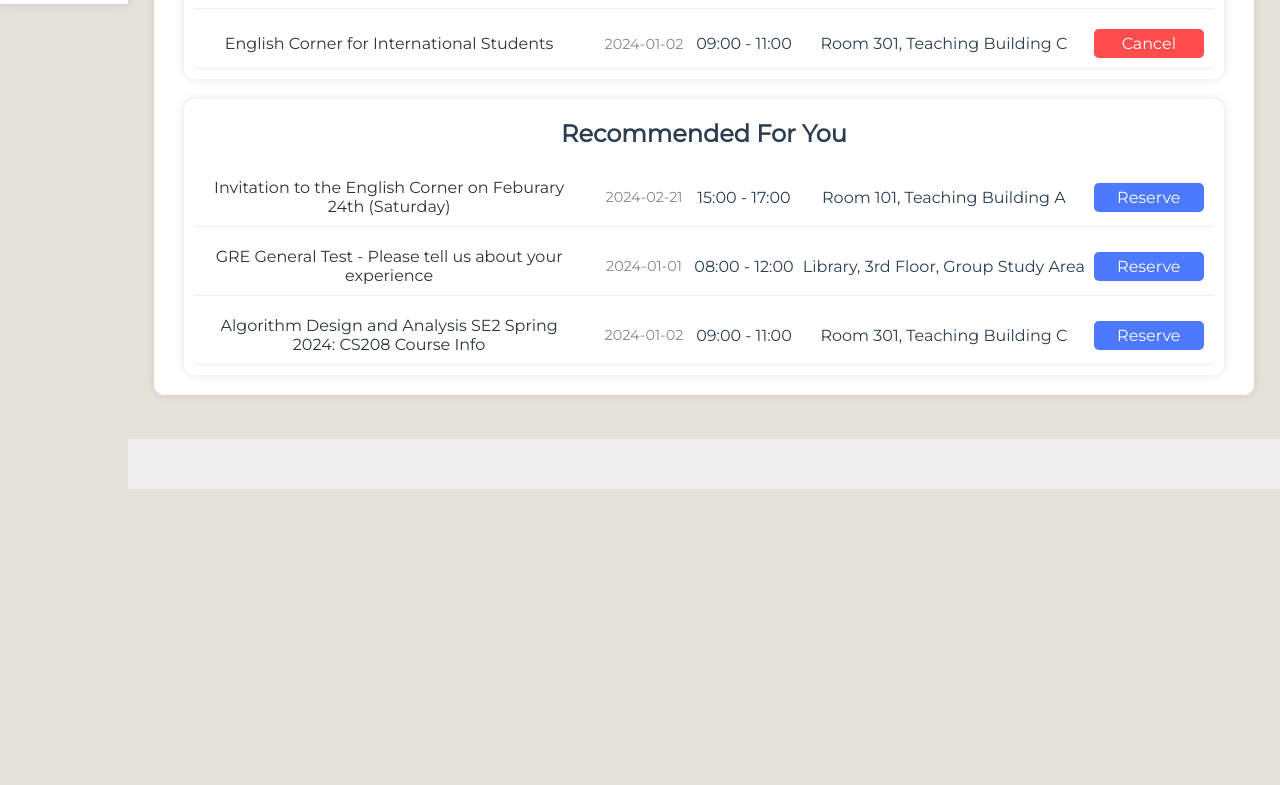
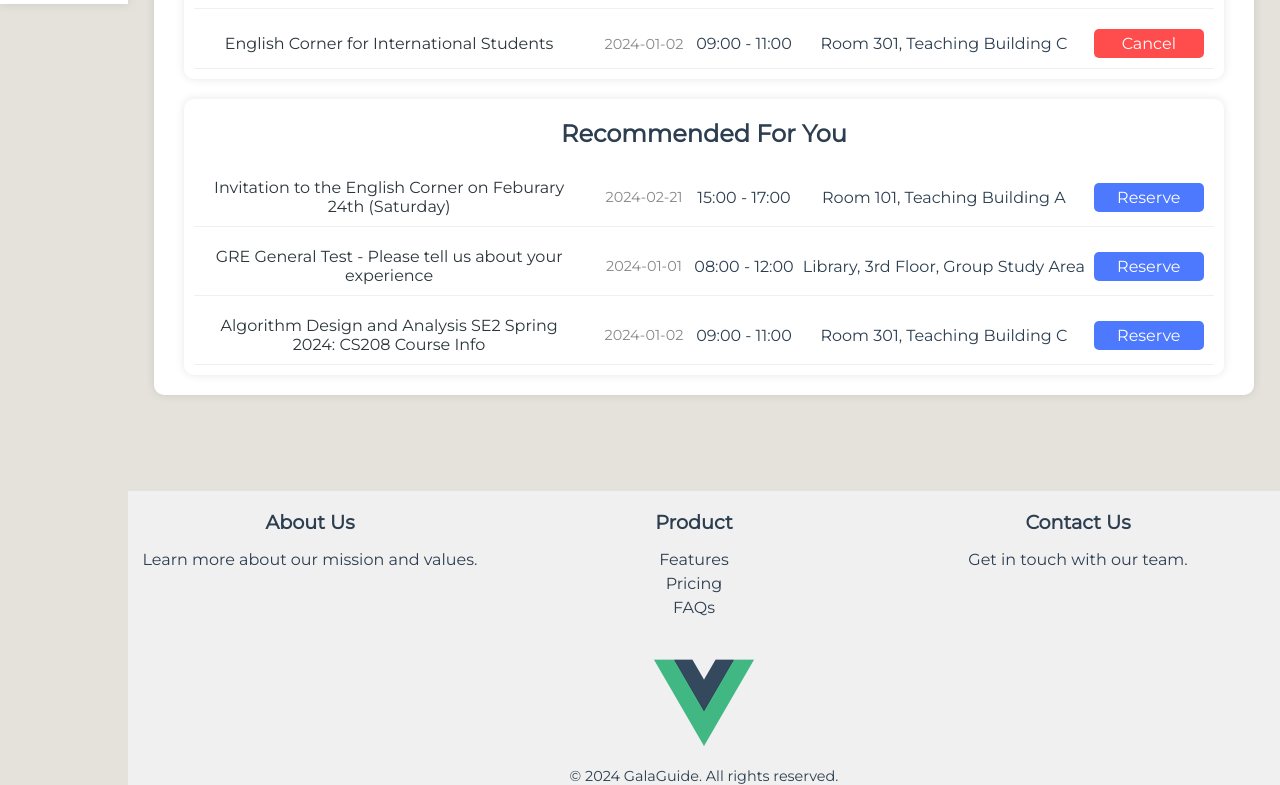
Before and after one commit to sustech-cs304/galaguide, a Vue app in the folder galaguide/: page / in a window 1280 px wide. Shown: the part 796-1581 px from the top of the page. Before the commit the page ends 1285 px from the top, so only its background shows below. Built offline with nearby package versions, Linux system fonts and the light colour scheme; no server answers; what v-calendar would draw is missing.

Commit message:
Beautify footer

```diff
--- a/galaguide/src/components/HomeFooter.vue
+++ b/galaguide/src/components/HomeFooter.vue
@@ -7,17 +7,40 @@ onMounted(() => {
     setTimeout(() => {
         maxHeight.value = document.getElementById('home-er-holder').clientHeight +
             document.getElementById('home-announcements').clientHeight +
-            document.getElementById('top-bar').clientHeight
+            document.getElementById('top-bar').clientHeight + 100
         // console.log(ele.clientHeight,ele.style.border,ele.clientTop)
         console.log('maxHeight:', maxHeight.value)
-        document.getElementById('footer').style.top = `calc( 10% + ${maxHeight.value}px )`
+        document.getElementById('footer').style.top = `calc( 4% + ${maxHeight.value}px )`
     }, 500)
 })
 
 </script>
 
 <template>
-    <div class="footer" id="footer"></div>
+    <div class="footer" id="footer">
+        <div class="footer-content">
+            <div class="footer-section">
+                <h3>About Us</h3>
+                <p>Learn more about our mission and values.</p>
+            </div>
+            <div class="footer-section">
+                <h3>Product</h3>
+                <ul>
+                    <li>Features</li>
+                    <li>Pricing</li>
+                    <li>FAQs</li>
+                </ul>
+            </div>
+            <div class="footer-section">
+                <h3>Contact Us</h3>
+                <p>Get in touch with our team.</p>
+            </div>
+        </div>
+        <div class="footer-bottom">
+            <img src="../assets/logo.png" alt="Company Logo" class="footer-logo">
+            <p>&copy; 2024 GalaGuide. All rights reserved.</p>
+        </div>
+    </div>
 </template>
 
 <style scoped>
@@ -26,7 +49,48 @@ onMounted(() => {
     top: 0;
     left: 10%;
     width: 90%;
-    height: 50px;
+    height: auto;
     background-color: #f0f0f0;
 }
+
+.footer-content {
+    display: flex;
+    justify-content: space-between;
+    align-items: flex-start;
+}
+
+.footer-section {
+    flex: 1;
+    margin-right: 20px;
+}
+
+.footer-section h3 {
+    font-size: 1.2rem;
+    margin-bottom: 10px;
+}
+
+.footer-section ul {
+    list-style: none;
+    padding: 0;
+}
+
+.footer-section ul li {
+    margin-bottom: 5px;
+}
+
+.footer-bottom {
+    margin-top: 20px;
+    text-align: center;
+}
+
+.footer-bottom img.footer-logo {
+    width: 100px;
+    height: auto;
+    margin-bottom: 10px;
+}
+
+.footer-bottom p {
+    margin: 0;
+    font-size: 0.9rem;
+}
 </style>
```
